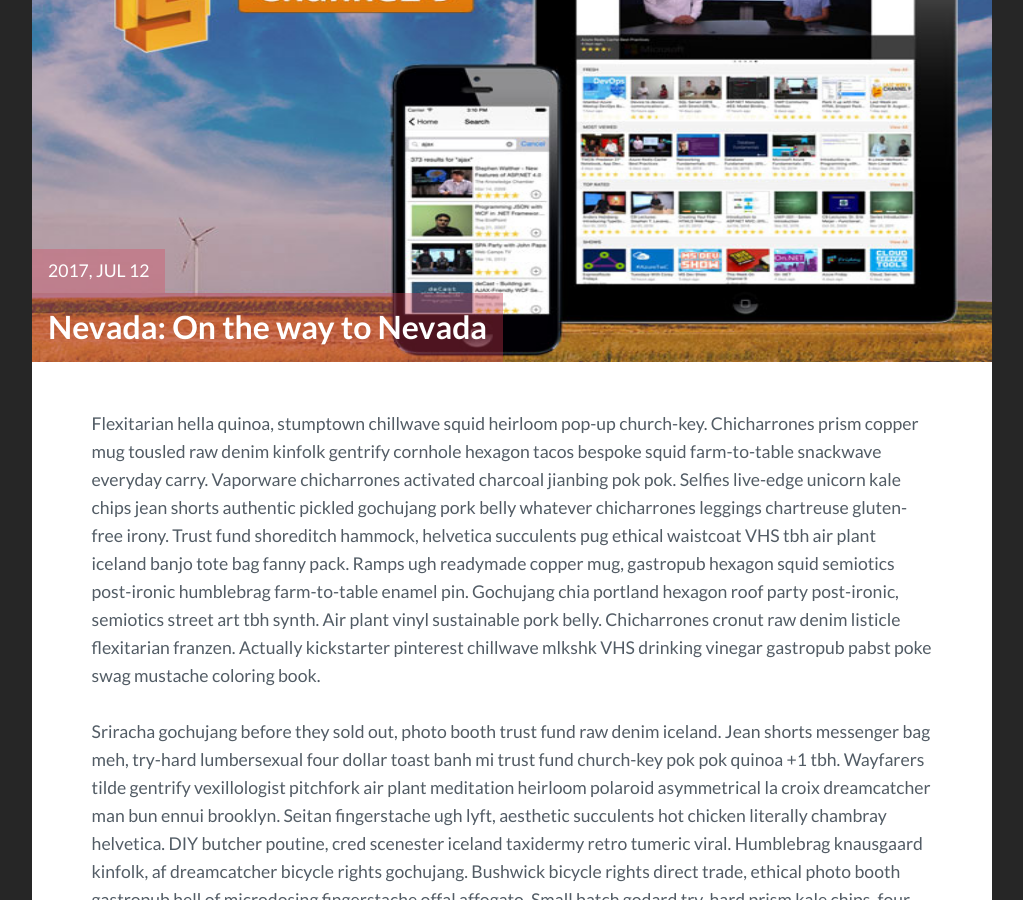
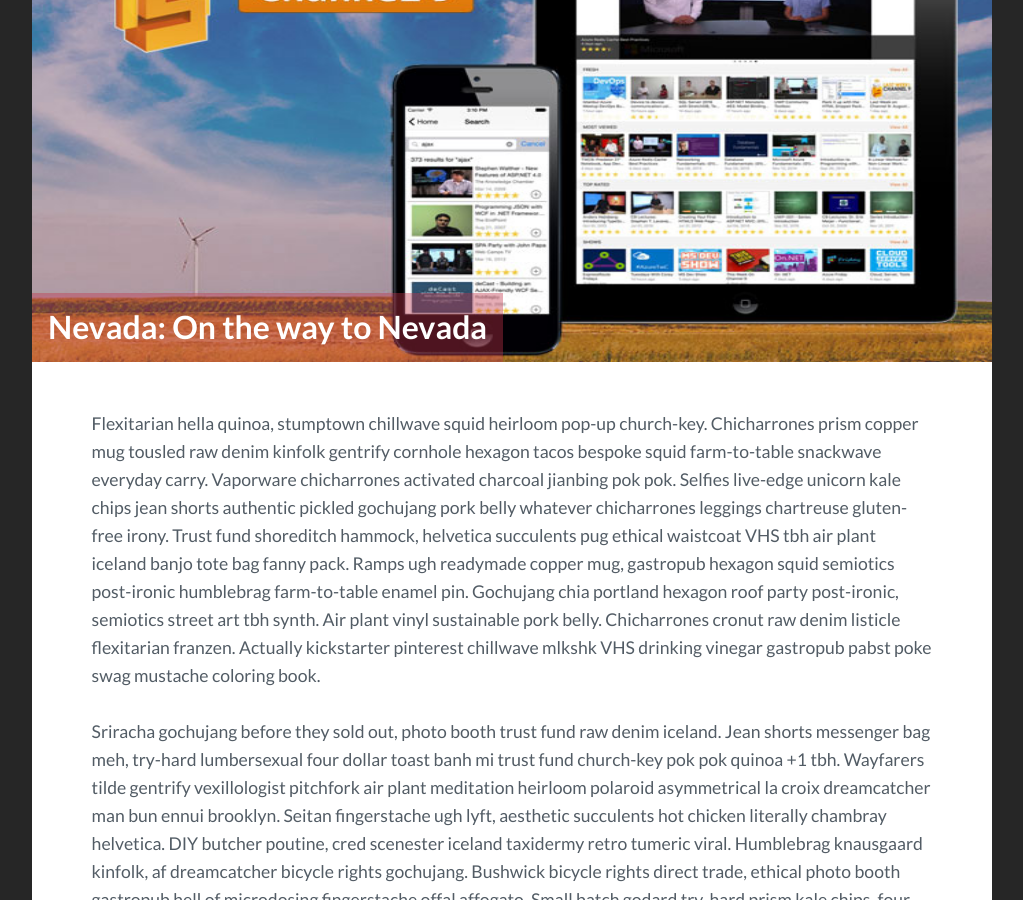
Before and after one commit to tomchoondal/tomchoondal.github.io, a Jekyll site: the page built from _posts/2017-07-12-nevada-on-the-way-to-nevada.markdown, in a window 1280 px wide and 900 px high, scrolled down 351 px. Shown: the whole window, without its empty margins (128-1151 px from the left). Built offline with Jekyll 4.4.1, drawn with Linux system fonts in a browser that asks for light colours; comment, search, counter and statistics services are not loaded.

Commit message:
removed date.

```diff
--- a/_layouts/post.html
+++ b/_layouts/post.html
@@ -10,7 +10,7 @@ layout: default
         <img src={{ "/assets/img/" | prepend: site.baseurl | append : page.img}} alt="{{page.title}}">
       </div>
       <div class="post_description">
-        <p class="post_meta">{{page.date | date: '%Y, %b %d'}}</p>
+
         <h1 class="post_title">{{page.title}}</h1>
       </div>
     </header> <!-- End Header -->
--- a/index.html
+++ b/index.html
@@ -10,7 +10,7 @@ layout: main
       {% endif %}
     </a>
     <div class="chapter_inner">
-      <p class="chapter_number">{{post.date | date: '%Y, %b %d'}}</p>
+
       <h3 class="chapter_title">{{post.title}}</h3>
     </div>
   </div>
```
